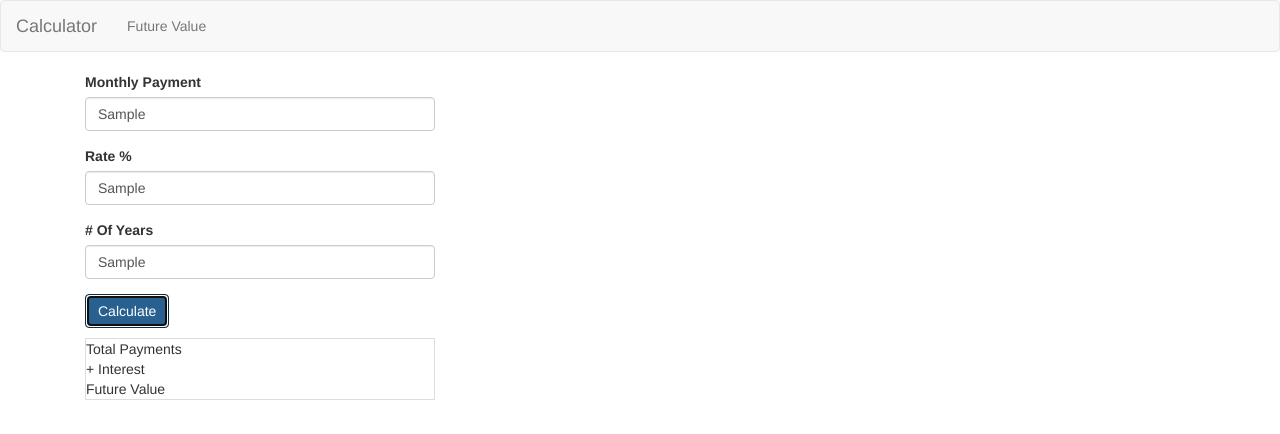
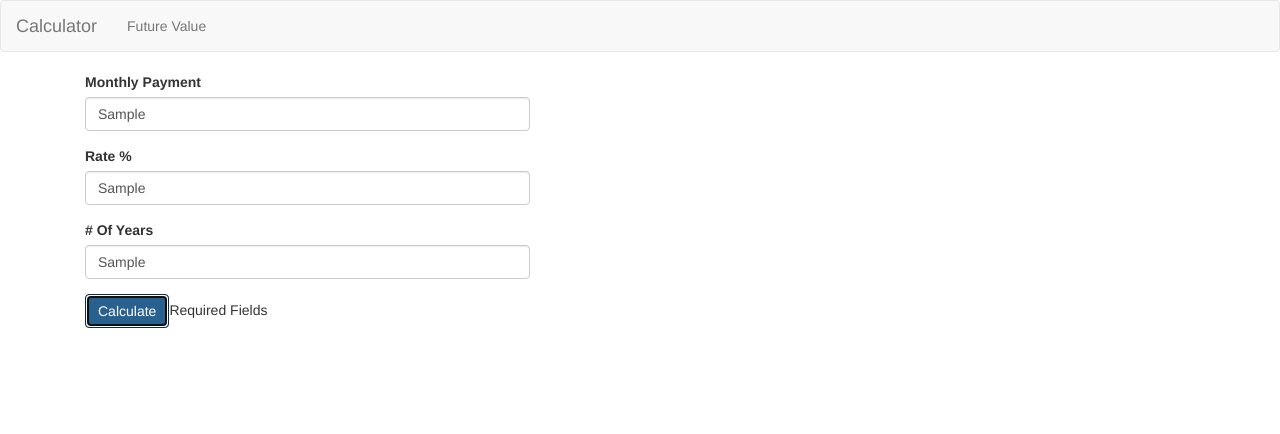
Before and after one commit to maccurt/calculator, an Angular app: page / in a window 1280 px wide. Both pictures are taken after typing "Sample", "Sample", "Sample" into the empty fields and a click on the button "Calculate". Shown: the top 434 px of the page. Built offline with nearby package versions, Linux system fonts and the light colour scheme.

Commit message:
added code to show and hide the submit button error

```diff
--- a/src/app/future-value/future-value.component.html
+++ b/src/app/future-value/future-value.component.html
@@ -1,23 +1,29 @@
-<div class="col-sm-4">
+<div class="col-sm-5">
+
+    <form  (ngSubmit)='calculate()' #futureValueForm='ngForm' >
 
         <div class="form-group">
             <label for="monthlyPayment">Monthly Payment</label>
-        <input id='monthlyPayment' type="text" numeric-input [(ngModel)]="monthlyPayment" class="form-control" />
+            <input id='monthlyPayment' type="text" name='monthlyPayment' maxlength="7" required numeric-input [(ngModel)]="monthlyPayment" class="form-control"
+            />
         </div>
 
         <div class="form-group">
             <label for="ratePercent">Rate %</label>
-        <input id='ratePercent' type="text" numeric-input [(ngModel)]="ratePercent" class="form-control" />
+            <input id='ratePercent' type="text" name='ratePercent' maxlength='5' required numeric-input [(ngModel)]="ratePercent" class="form-control" />
         </div>
 
         <div class="form-group">
             <label for="years"># Of Years</label>
-        <input id='years' type="text" numeric-input [(ngModel)]="years" class="form-control" />
+            <input id='years' type="text" name='years' maxlength="2" required numeric-input [(ngModel)]="years" class="form-control" />
         </div>
 
         <div>
-        <button id='calculate-button' (click)='calculate()' type="button" class="btn btn-primary">Calculate</button>
+            <button id='calculate-button' type="submit" class="btn btn-primary">Calculate</button>
+            <span *ngIf='showSubmitError()'>Required Fields</span>
         </div>
+
+    </form>
 
     <div *ngIf="showResults" id='calculate-result'>
         <table class='table table-bordered'>
--- a/src/app/future-value/future-value.component.ts
+++ b/src/app/future-value/future-value.component.ts
@@ -1,8 +1,8 @@
-import { Component, OnInit } from '@angular/core';
+import { Component, OnInit, ViewChild } from '@angular/core';
 import { FutureValueService } from './future-value.service'
 import { CurrencyPipe } from '@angular/common';
 import { IFutureValueResult } from './ifuture-value-result';
-
+import { NgForm } from '@angular/forms';
 
 @Component({
   selector: 'app-future-value',
@@ -10,27 +10,30 @@ import { IFutureValueResult } from './ifuture-value-result';
   styleUrls: ['./future-value.component.less']
 })
 export class FutureValueComponent implements OnInit {
-
+  @ViewChild('futureValueForm') form: NgForm;
   ratePercent: number;
   years: number;
   monthlyPayment: number;
   futureValueResult: IFutureValueResult;
   showResults = false;
 
-
   constructor(public futureValueService: FutureValueService) {
-    this.futureValueResult = <any> {  }
+    this.futureValueResult = <any>{}
   }
 
-  ngOnInit() {
+  ngOnInit() { }
+
+  calculate = () => {
+    if (this.form.valid) {
+      this.futureValueResult = this.futureValueService
+        .monthlyPaymentsWithDetail(this.ratePercent, this.years, this.monthlyPayment);
+    }
+
+    this.showResults = this.form.valid;
   }
 
-  calculate = () => {
-    this.futureValueResult = this.futureValueService
-      .monthlyPaymentsWithDetail(this.ratePercent, this.years, this.monthlyPayment);
-
-      this.showResults = true;
+  showSubmitError = () => {
+    var result = !this.form.valid && this.form.submitted;
+    return result;
   }
-
-
 }
```
Lines whose indentation alone changed are shown as unchanged.
